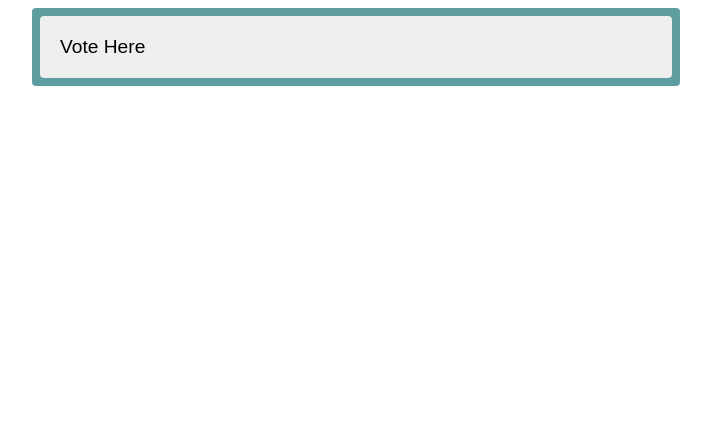
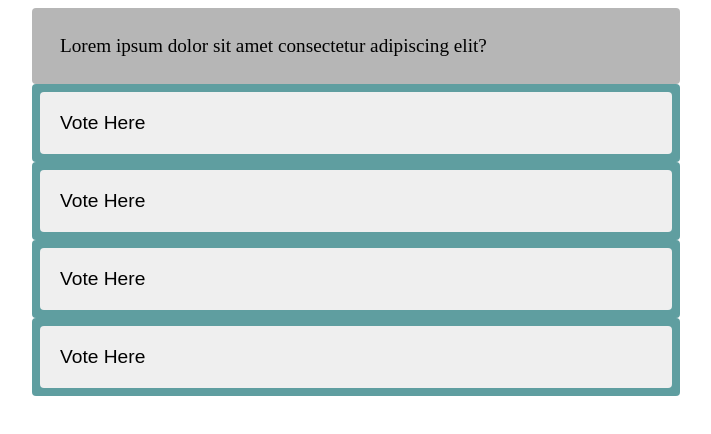
Before and after one commit to Nr1cha/picnick, a React (Vite) app: page / in a window 1280 px wide. Shown: the top 434 px of the page, without its empty margins (284-995 px from the left). Built offline with nearby package versions, Linux system fonts and the light colour scheme.

Commit message:
added question componant and basic styling

```diff
--- /dev/null
+++ b/src/components/questionBox.jsx
@@ -0,0 +1,15 @@
+"use client";
+import '../styles/questionBox.css'
+
+function pollQuestion() {
+
+    return (
+        <>
+            <div className="pollQuestion">
+                <p>Lorem ipsum dolor sit amet consectetur adipiscing elit?</p>
+            </div>
+        </>
+    )
+}
+// test
+export default pollQuestion
--- a/src/main.jsx
+++ b/src/main.jsx
@@ -2,9 +2,15 @@ import { StrictMode } from 'react'
 import { createRoot } from 'react-dom/client'
 import "./styles/selection.css"
 import UserSelection from "./components/selection.jsx"
+import PollQuestion from "./components/questionBox.jsx"
+
 
 createRoot(document.getElementById('root')).render(
   <StrictMode>
+    <PollQuestion />
+    <UserSelection />
+    <UserSelection />
+    <UserSelection />
     <UserSelection />
   </StrictMode>,
 )
--- /dev/null
+++ b/src/styles/questionBox.css
@@ -0,0 +1,13 @@
+.pollQuestion {
+    background-color: rgb(182, 182, 182);
+    border-radius: 4px;
+    margin: auto;
+    width: 50%;
+    padding: 8px;
+    font-size: 1.2rem;
+}
+
+.pollQuestion > p {
+    padding-left: 20px;
+    padding-right: 20px;
+}
--- a/src/styles/selection.css
+++ b/src/styles/selection.css
@@ -8,6 +8,7 @@ body {
     margin: 0 auto;
     width: 50%;
     padding: 8px;
+    gap: 10px;
 }
 
 .btnOption  {
```
